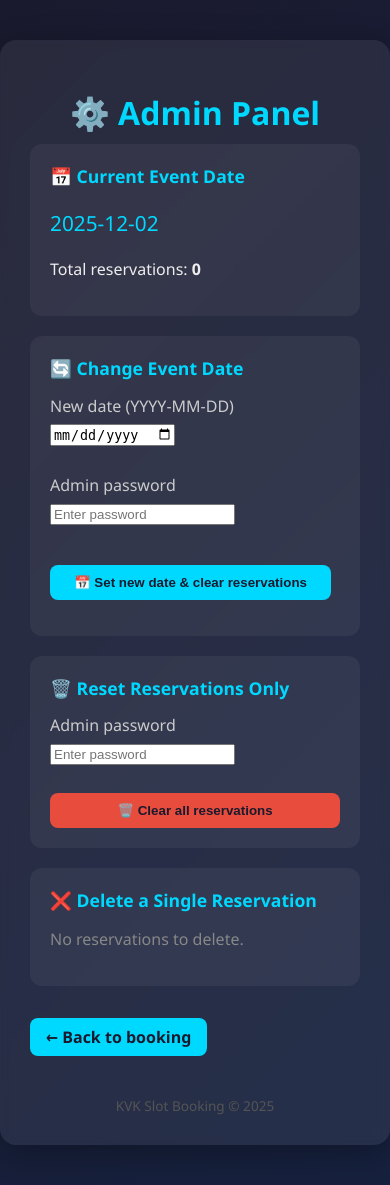
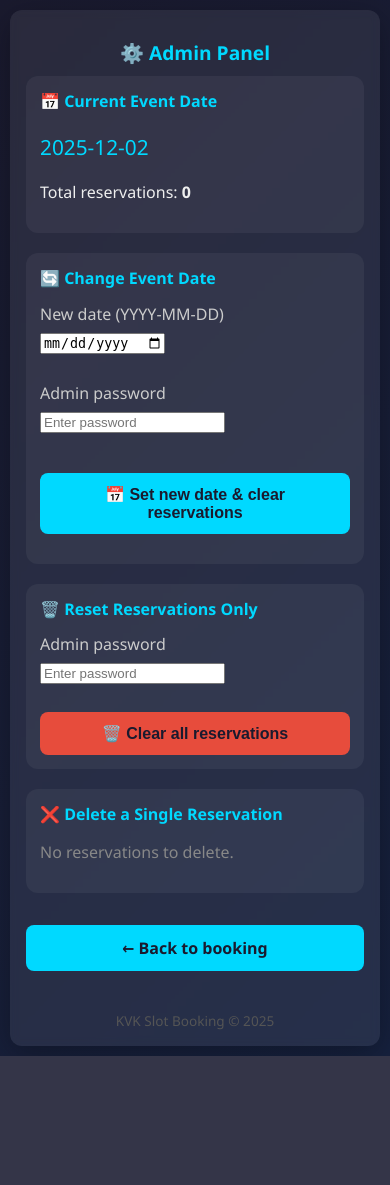
Before and after one commit to KingRandAlThor/kvk-slot-booking, a Flask app: page /admin in a window 390 px wide. After the commit the page ends 1056 px from the top, so only its background shows below. Run offline with Flask 3, Linux system fonts and the light colour scheme; data that the repository does not hold is empty.

Commit message:
Add mobile responsive design

```diff
--- a/static/style.css
+++ b/static/style.css
@@ -172,3 +172,134 @@ select option { background: #162447; }
   padding: 6px 12px;
   font-size: 0.9em;
 }
+
+/* Mobile responsive */
+@media (max-width: 768px) {
+  .container {
+    margin: 10px;
+    padding: 16px;
+    border-radius: 12px;
+  }
+
+  h1 {
+    font-size: 1.4em;
+  }
+
+  .subtitle {
+    font-size: 0.9em;
+  }
+
+  /* Table mobile layout */
+  table {
+    font-size: 0.85em;
+  }
+
+  th, td {
+    padding: 8px 4px;
+  }
+
+  /* Hide less important columns on small screens */
+  table th:nth-child(4),
+  table td:nth-child(4) {
+    display: none;
+  }
+
+  .badge {
+    padding: 3px 6px;
+    font-size: 0.75em;
+  }
+
+  .btn-move {
+    padding: 3px 6px;
+    font-size: 0.75em;
+  }
+
+  /* Move form adjustments */
+  .move-form {
+    position: fixed;
+    left: 10px;
+    right: 10px;
+    top: 50%;
+    transform: translateY(-50%);
+    min-width: auto;
+    padding: 16px;
+  }
+
+  /* Form inputs */
+  input[type="text"], input[type="number"], select {
+    padding: 12px;
+    font-size: 16px; /* Prevents zoom on iOS */
+  }
+
+  button {
+    padding: 12px 20px;
+    font-size: 1em;
+    width: 100%;
+  }
+
+  /* Reserve panel */
+  details.reserve-panel {
+    padding: 12px;
+  }
+
+  details.reserve-panel summary {
+    font-size: 1em;
+  }
+
+  /* Admin sections */
+  .admin-section {
+    padding: 14px;
+  }
+
+  .admin-section h2 {
+    font-size: 1em;
+  }
+
+  a.btn {
+    display: block;
+    text-align: center;
+    padding: 12px;
+  }
+}
+
+@media (max-width: 480px) {
+  h1 {
+    font-size: 1.2em;
+  }
+
+  /* Stack table as cards on very small screens */
+  table, thead, tbody, th, td, tr {
+    display: block;
+  }
+
+  thead {
+    display: none;
+  }
+
+  tr {
+    background: rgba(255,255,255,0.03);
+    margin-bottom: 10px;
+    padding: 10px;
+    border-radius: 8px;
+    border-left: 3px solid #00d9ff;
+  }
+
+  td {
+    padding: 6px 0;
+    display: flex;
+    justify-content: space-between;
+    align-items: center;
+  }
+
+  td::before {
+    content: attr(data-label);
+    font-weight: 600;
+    color: #00d9ff;
+    font-size: 0.8em;
+  }
+
+  /* Show speedups column again in card mode */
+  table td:nth-child(4) {
+    display: flex;
+  }
+}
```
Also changed, not shown: templates/index.html (+6 -6 lines).
